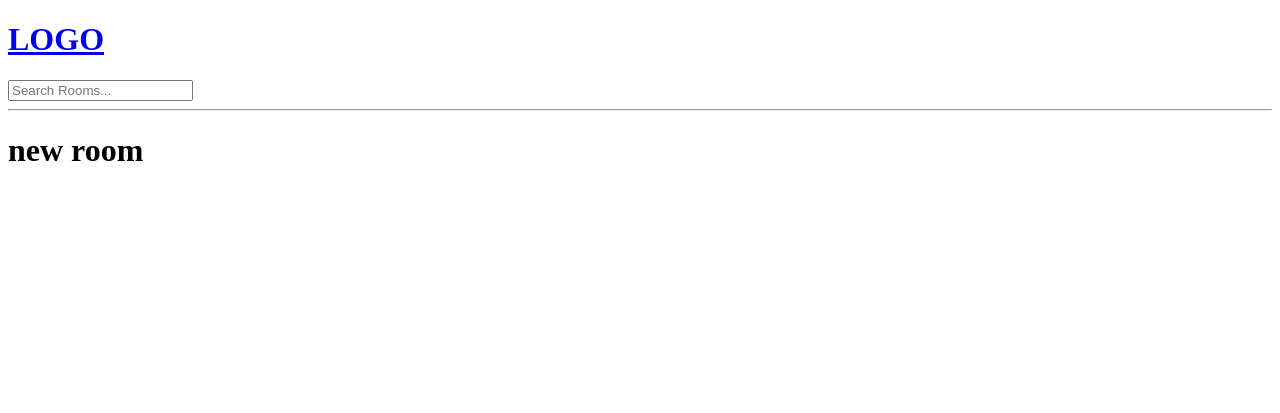
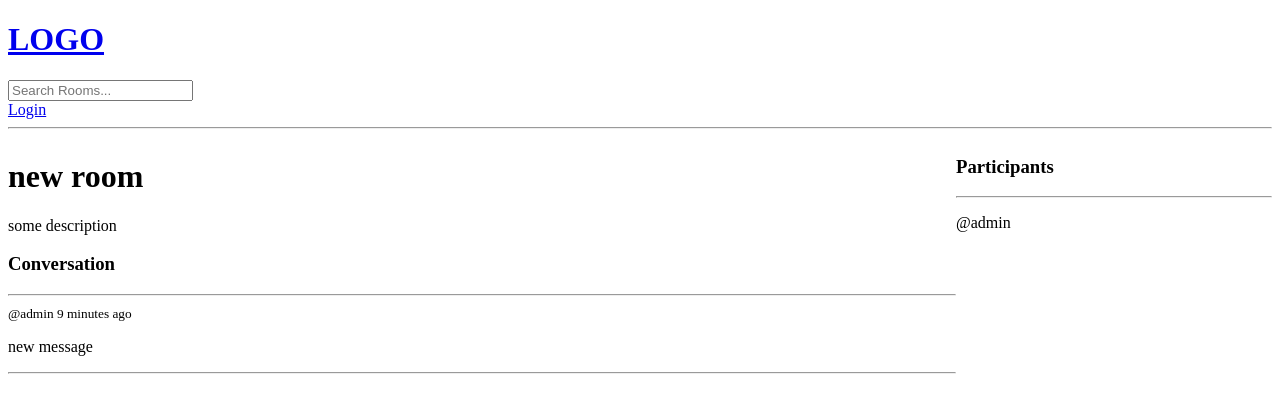
Before and after one commit to nurlight05/learning-discord-like-webapp-django-python, a Django app: page /room/5/ in a window 1280 px wide. Shown: the top 413 px of the page. Run offline with Django 4.2, Linux system fonts and the light colour scheme; data comes from the database, SQL or seed files in the repository; both versions use the stored data as it was after the commit.

Commit message:
Login & logout, recent activity, Rooms CRUD, Comment, Search functionalities are added.

```diff
--- a/base/models.py
+++ b/base/models.py
@@ -12,7 +12,7 @@ class Room(models.Model):
     topic = models.ForeignKey(Topic, on_delete=models.SET_NULL, null=True)
     name = models.CharField(max_length=200)
     description = models.TextField(null=True, blank=True)
-    # participants
+    participants = models.ManyToManyField(User, related_name='participants', blank=True)
     updated_at = models.DateTimeField(auto_now=True)
     created_at = models.DateTimeField(auto_now_add=True)
 
@@ -29,5 +29,8 @@ class Message(models.Model):
     updated_at = models.DateTimeField(auto_now=True)
     created_at = models.DateTimeField(auto_now_add=True)
 
+    class Meta:
+        ordering = ['-updated_at', '-created_at']
+
     def __str__(self):
         return self.body[0:50]
--- a/base/templates/base/delete.html
+++ b/base/templates/base/delete.html
@@ -3,7 +3,7 @@
 {% block content %}
     <form method="POST" action="">
         {% csrf_token %}
-        <p>Are you sure you want to delete "{{ room }}"?</p>
+        <p>Are you sure you want to delete "{{ object }}"?</p>
         <a href="{{ request.META.HTTP_REFERER }}">Go back</a>
         <input type="submit" value="Confirm" />
     </form>
--- a/base/templates/base/room.html
+++ b/base/templates/base/room.html
@@ -1,5 +1,52 @@
 {% extends 'main.html' %}
 
 {% block content %}
-    <h1>{{ room.name }}</h1>
+    <style>
+        .room-container {
+            display: grid;
+            grid-template-columns: 3fr 1fr;
+        }
+    </style>
+
+    <div class="room-container">
+        <div class="">
+            <h1>{{ room.name }}</h1>
+
+            <p>{{ room.description }}</p>
+
+            <div class="comment-wrapper">
+                <h3>Conversation</h3>
+                <hr>
+                {% for message in room_messages %}
+                    <div>
+                        {% if request.user == message.user %}
+                            <a href="{% url 'delete-message' message.id %}">Delete</a>
+                        {% endif %}
+                        <small>@{{ message.user }} {{ message.created_at|timesince }} ago</small>
+                        <p>{{ message.body }}</p>
+                        <hr>
+                    </div>
+                {% endfor %}
+            </div>
+
+            {% if request.user.is_authenticated %}
+                <div class="comment-form">
+                    <form method="POST" action="">
+                        {% csrf_token %}
+                        <input type="text" name="body" placeholder="Write you message here..." />
+                        <input type="submit" value="Send" />
+                    </form>
+                </div>
+            {% endif %}
+        </div>
+        <div>
+            <h3>Participants</h3>
+            <hr>
+            {% for user in participants %}
+                <div>
+                    <p>@{{ user.username }}</p>
+                </div>
+            {% endfor %}
+        </div>
+    </div>
 {% endblock content %}
--- a/base/urls.py
+++ b/base/urls.py
@@ -3,9 +3,13 @@ from django.urls import path
 from . import views
 
 urlpatterns = [
+    path('login/', views.loginPage, name="login"),
+    path('logout/', views.logoutUser, name="logout"),
+    path('register/', views.registerPage, name="register"),
     path('', views.home, name='home'),
     path('room/<str:pk>/', views.room, name='room'),
     path('create-room/', views.createRoom, name="create-room"),
     path('update-room/<str:pk>', views.updateRoom, name="update-room"),
     path('delete-room/<str:pk>', views.deleteRoom, name="delete-room"),
+    path('delete-message/<str:pk>', views.deleteMessage, name="delete-message"),
 ]
--- a/base/views.py
+++ b/base/views.py
@@ -1,7 +1,65 @@
 from django.db.models import Q
+from django.http import HttpResponse
 from django.shortcuts import render, redirect
-from .models import Room, Topic
+from django.contrib.auth.decorators import login_required
+from django.contrib.auth.models import User
+from django.contrib import messages
+from django.contrib.auth import authenticate, login, logout
+from django.contrib.auth.forms import UserCreationForm
+from .models import Room, Topic, Message
 from .forms import RoomForm
+
+def loginPage(request):
+    page = 'login'
+
+    if request.user.is_authenticated:
+        return redirect('home')
+
+    if request.method == 'POST':
+        username = request.POST.get('username').lower()
+        password = request.POST.get('password')
+
+        try:
+            user = User.objects.get(username=username)
+        except:
+            messages.error(request, 'User does not exist!')
+
+        user = authenticate(request, username=username, password=password)
+
+        if user is not None:
+            login(request, user)
+            return redirect('home')
+        else:
+            messages.error(request, 'Username or Password does not exist!')
+
+    context = {
+        'page': page
+    }
+    return render(request, 'base/login_register.html', context)
+
+def logoutUser(request):
+    logout(request)
+    return redirect('home')
+
+def registerPage(request):
+    form = UserCreationForm()
+
+    if request.method == 'POST':
+        form = UserCreationForm(request.POST)
+        if form.is_valid():
+            user = form.save(commit=False)
+            user.username = user.username.lower()
+            user.save()
+            login(request, user)
+            return redirect('home')
+        else:
+            messages.error(request, 'An error occured during registration!')
+
+    context = {
+        'form': form
+    }
+
+    return render(request, 'base/login_register.html', context)
 
 def home(request):
     q = request.GET.get('q') if request.GET.get('q') != None else ''
@@ -13,19 +71,38 @@ def home(request):
 
     topics = Topic.objects.all()
     room_count = rooms.count()
+    room_messages = Message.objects.all()
 
     context = {
         'rooms': rooms,
         'topics': topics,
-        'room_count': room_count
+        'room_count': room_count,
+        'room_messages': room_messages
     }
     return render(request, 'base/home.html', context)
 
 def room(request, pk):
     room = Room.objects.get(pk=pk)
-    context = {'room': room}
+    room_messages = room.message_set.all().order_by('-created_at')
+    participants = room.participants.all()
+
+    if request.method == 'POST':
+        message = Message.objects.create(
+            user = request.user,
+            room = room,
+            body = request.POST.get('body')
+        )
+        room.participants.add(request.user)
+        return redirect('room', pk=room.id)
+
+    context = {
+        'room': room,
+        'room_messages': room_messages,
+        'participants': participants
+    }
     return render(request, 'base/room.html', context)
 
+@login_required(login_url='login')
 def createRoom(request):
     form = RoomForm()
 
@@ -38,9 +115,13 @@ def createRoom(request):
     context = {'form': form}
     return render(request, 'base/room_form.html', context)
 
+@login_required(login_url='login')
 def updateRoom(request, pk):
     room = Room.objects.get(pk=pk)
     form = RoomForm(instance=room)
+
+    if request.user != room.host:
+        return HttpResponse('You are not allowed here!')
 
     if request.method == 'POST':
         form = RoomForm(request.POST, instance=room)
@@ -51,11 +132,28 @@ def updateRoom(request, pk):
     context = {'form': form}
     return render(request, 'base/room_form.html', context)
 
+@login_required(login_url='login')
 def deleteRoom(request, pk):
     room = Room.objects.get(pk=pk)
+
+    if request.user != room.host:
+        return HttpResponse('You are not allowed here!')
 
     if request.method == 'POST':
         room.delete()
         return redirect('home')
 
-    return render(request, 'base/delete.html', {'room': room})
+    return render(request, 'base/delete.html', {'object': room})
+
+@login_required(login_url='login')
+def deleteMessage(request, pk):
+    message = Message.objects.get(pk=pk)
+
+    if request.user != message.user:
+        return HttpResponse('You are not allowed here!')
+
+    if request.method == 'POST':
+        message.delete()
+        return redirect('room', pk=message.room.id)
+
+    return render(request, 'base/delete.html', {'object': message})
--- a/templates/main.html
+++ b/templates/main.html
@@ -8,6 +8,15 @@
 </head>
 <body>
     {% include 'navbar.html' %}
+
+    {% if messages %}
+    <ul class="messages">
+        {% for message in messages %}
+            <li>{{ message }}</li>
+        {% endfor %}
+    </ul>
+    {% endif %}
+
     {% block content %}
 
     {% endblock content %}
--- a/templates/navbar.html
+++ b/templates/navbar.html
@@ -6,4 +6,11 @@
     <input type="text" name="q" placeholder="Search Rooms..." />
 </form>
 
+{% if request.user.is_authenticated %}
+    <p>Hello, {{ request.user }}</p>
+    <a href="{% url 'logout' %}">Logout</a>
+{% else %}
+    <a href="{% url 'login' %}">Login</a>
+{% endif %}
+
 <hr>
```
Also changed, not shown: base/templates/base/home.html (+15 -3 lines), base/templates/base/login_register.html (added, +29 -0 lines), base/migrations/0003_alter_room_options_room_participants.py (added), db.sqlite3.
